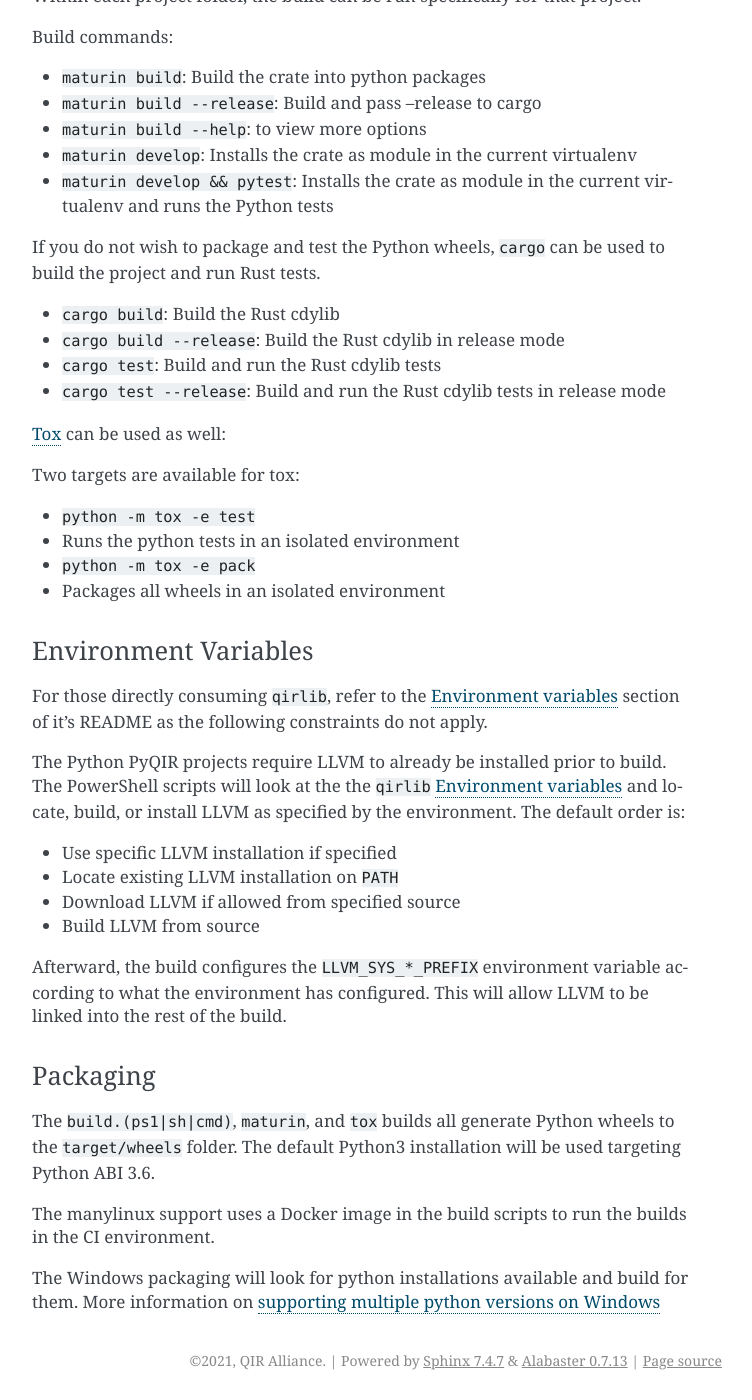
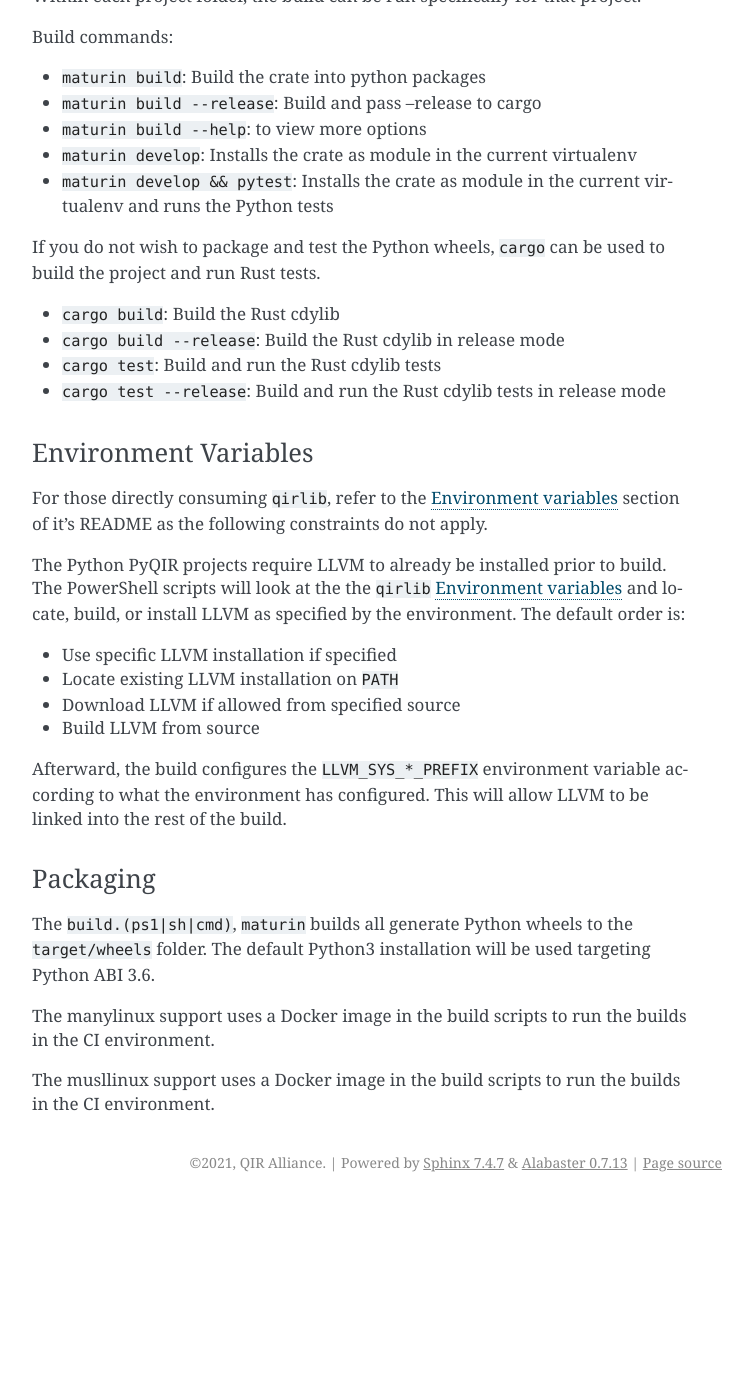
Before and after one commit to qir-alliance/pyqir, a Sphinx documentation site: the page built from docs/development-guide/building.md, in a window 1280 px wide and 1400 px high, scrolled down 2358 px. Shown: the whole window, without its empty margins (388-1140 px from the left). Built offline with Sphinx 7.4.7, drawn with Linux system fonts in a browser that asks for light colours; after the commit the page ends 3560 px from its top, so only the background shows below that.

Commit message:
Removing tox

````diff
--- a/docs/development-guide/building.md
+++ b/docs/development-guide/building.md
@@ -27,7 +27,7 @@ Install python and libs:
 ```bash
 sudo apt-get install -y --no-install-recommends python3-dev python3-pip
 python3 -m pip install --user -U pip
-python3 -m pip install --user maturin tox
+python3 -m pip install --user maturin
 ```
 
 Install Rust from [rustup](https://rustup.rs/).
@@ -43,7 +43,7 @@ path.
 In a command prompt:
 
 ```bash
-python -m pip install --user maturin tox
+python -m pip install --user maturin
 ```
 
 Install Rust from [rustup](https://rustup.rs/).
@@ -56,7 +56,7 @@ or brew:
 
 ```bash
 brew install 'python@3.9'
-python -m pip install --user maturin tox
+python -m pip install --user maturin
 ```
 
 Install Rust from [rustup](https://rustup.rs/).
@@ -125,15 +125,6 @@ build the project and run Rust tests.
 - `cargo test`: Build and run the Rust cdylib tests
 - `cargo test --release`: Build and run the Rust cdylib tests in release mode
 
-[Tox](https://tox.readthedocs.io/) can be used as well:
-
-Two targets are available for tox:
-
-- `python -m tox -e test`
-- Runs the python tests in an isolated environment
-- `python -m tox -e pack`
-- Packages all wheels in an isolated environment
-
 ### Environment Variables
 
 For those directly consuming `qirlib`, refer to the
@@ -157,13 +148,12 @@ be linked into the rest of the build.
 
 ### Packaging
 
-The `build.(ps1|sh|cmd)`, `maturin`, and `tox` builds all generate Python wheels
+The `build.(ps1|sh|cmd)`, `maturin` builds all generate Python wheels
 to the `target/wheels` folder. The default Python3 installation will be used
 targeting Python ABI 3.6.
 
 The manylinux support uses a Docker image in the build scripts to run the builds
 in the CI environment.
 
-The Windows packaging will look for python installations available and build for
-them. More information on [supporting multiple python versions on
-Windows](https://tox.readthedocs.io/en/latest/developers.html?highlight=windows#multiple-python-versions-on-windows)
+The musllinux support uses a Docker image in the build scripts to run the builds
+in the CI environment.
````
Also changed, not shown: 8 other files.
